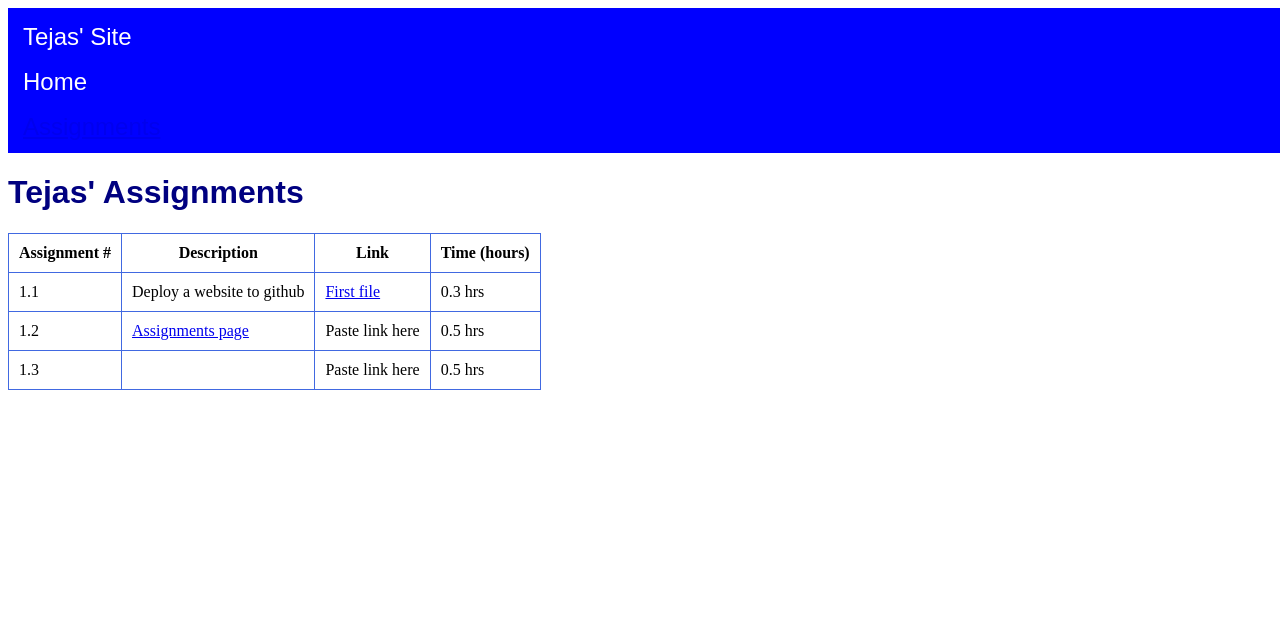
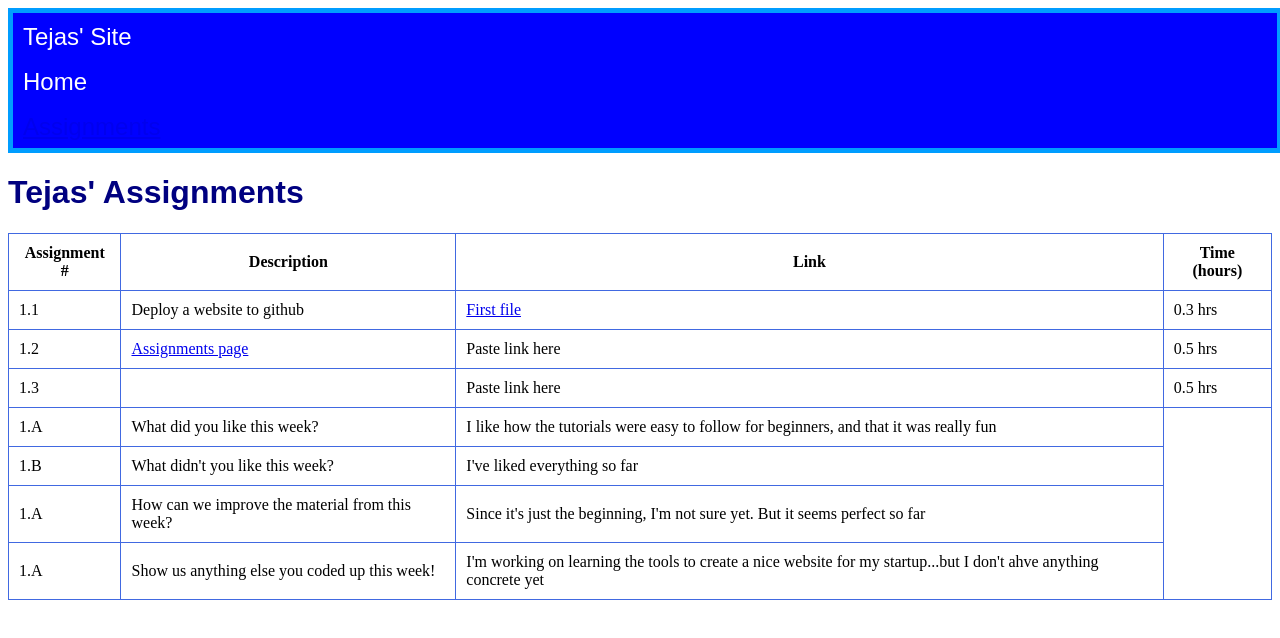
Before and after one commit to tejasv23/tejasv23.github.io, a plain HTML site: page index.html in a window 1280 px wide. Drawn offline with Linux system fonts and the light colour scheme.

Commit message:
Add files via upload

```diff
--- a/index.html
+++ b/index.html
@@ -22,7 +22,7 @@
             }
             .menu{
                 width: 100%;
-                border: 5px solid blue;
+                border: 5px solid rgb(0, 157, 255);
                 background-color: blue;
                 color: white;
                 font-family:sans-serif;
@@ -77,6 +77,27 @@
                     <td>Paste link here</td>
                     <td>0.5 hrs</td>
                 </tr>
+                <tr>
+                    <td>1.A</td>
+                    <td>What did you like this week?</td>
+                    <td>I like how the tutorials were easy to follow for beginners, and that it was really fun</td>
+                </tr>
+                <tr>
+                    <td>1.B</td>
+                    <td>What didn't you like this week?</td>
+                    <td>I've liked everything so far</td>
+                </tr>
+                <tr>
+                    <td>1.A</td>
+                    <td>How can we improve the material from this week?</td>
+                    <td>Since it's just the beginning, I'm not sure yet. But it seems perfect so far </td>
+                </tr>
+                <tr>
+                    <td>1.A</td>
+                    <td>Show us anything else you coded up this week!</td>
+                    <td>I'm working on learning the tools to create a nice website for my startup...but I don't ahve anything concrete yet</td>
+                </tr>
+
             </tbody>
 
         </table>
```
